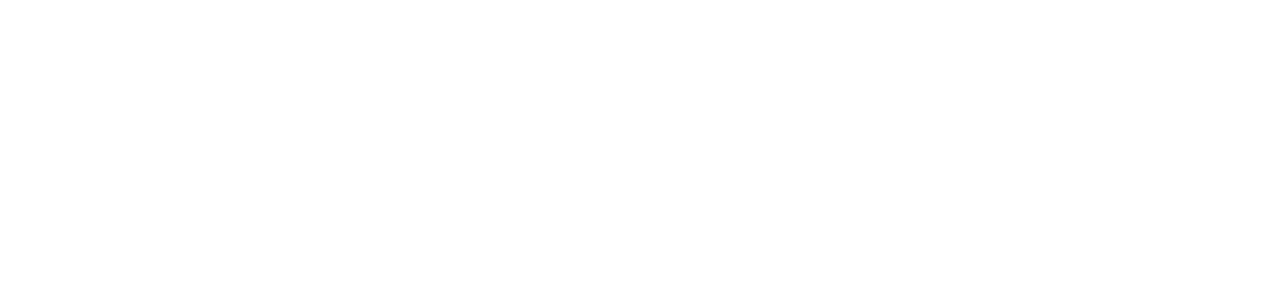
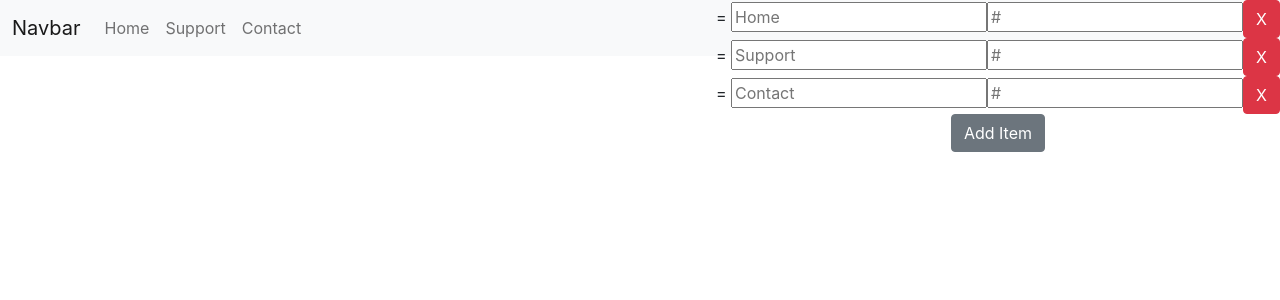
Before and after one commit to Bhannasa/TRINIT_The-Mavericks_DEV01, a React (Create React App) app: page / in a window 1280 px wide. Shown: the top 300 px of the page. Built offline with nearby package versions, Linux system fonts and the light colour scheme; the HTML template or start-up script is replaced by a standard one.

Commit message:
rough navbar

```diff
--- a/src/App.css
+++ b/src/App.css
@@ -36,3 +36,11 @@
     transform: rotate(360deg);
   }
 }
+#component{
+  position: relative;
+}
+#Settings{
+  position: absolute;
+  right: 0;
+  top: 0;
+}
--- a/src/App.js
+++ b/src/App.js
@@ -1,9 +1,10 @@
 import './App.css';
+import Navbar from './components/navbar/Navbar';
 
 function App() {
   return (
     <div className="App">
-
+      <Navbar items={[{name:'Home',link:'#'},{name:'Support',link:'#'},{name:'Contact',link:'#'},]}/>
     </div>
   );
 }
--- /dev/null
+++ b/src/components/Settings.js
@@ -0,0 +1,11 @@
+import React from 'react';
+
+function Settings(props) {
+  return <div id="Settings">
+      {props.additional.map(ad=>{
+          return ad;
+      })}
+  </div>;
+}
+
+export default Settings;
--- /dev/null
+++ b/src/components/navbar/Navbar.js
@@ -0,0 +1,33 @@
+import React, { useEffect, useState } from 'react';
+import Settings from '../Settings';
+import AddRem from './additionals/AddRem';
+
+function Navbar(props) {
+    const [items, setItems] = useState([]);
+    useEffect(()=>{
+        setItems(props.items);
+    },[items])
+    return(
+
+    <nav id="Navbar" className="navbar navbar-expand-lg navbar-light bg-light component">
+        <div className="container-fluid">
+            <a className="navbar-brand" href="#">Navbar</a>
+            <button className="navbar-toggler" type="button" data-bs-toggle="collapse" data-bs-target="#navbarNav" aria-controls="navbarNav" aria-expanded="false" aria-label="Toggle navigation">
+                <span className="navbar-toggler-icon"></span>
+            </button>
+            <div className="collapse navbar-collapse" id="navbarNav">
+                <ul className="navbar-nav">
+                    {items.map(i=>{
+                        return (<li key={i.name} className="nav-item">
+                            <a className="nav-link" href={i.link}>{i.name}</a>
+                        </li>)
+                    })}
+                </ul>
+            </div>
+        </div>
+        <Settings additional={[<AddRem items={items} setItems={setItems}/>]}/>
+    </nav>
+    );
+}
+
+export default Navbar;
--- /dev/null
+++ b/src/components/navbar/additionals/AddRem.js
@@ -0,0 +1,26 @@
+import React from 'react';
+
+function AddRem(props) {
+    const remove = idx =>{
+        const nitems = props.items;
+        nitems.splice(idx,1);
+        props.setItems(nitems);
+    }
+    return (
+    <div id="AddRem">
+            {props.items.map((i,idx)=>{
+                return (
+                    <div className='addRemItem'>
+                        {/* {i.name}: */}
+                        {"= "}
+                        <input type="text" placeholder={i.name} onChange={(e)=>{props.items[idx].name=e.target.value;props.setItems(props.items)}}/>
+                        <input type="text" placeholder={i.link} onChange={(e)=>{props.items[idx].link=e.target.value;props.setItems(props.items)}}/>
+                        <button className='btn btn-danger' onClick={()=>{remove(idx)}}>X</button>
+                    </div>
+                );
+            })}
+        <button className='btn btn-secondary' onClick={()=>{props.items.push({name:'Nav-item',link:'#'});props.setItems(props.items)}}>Add Item</button>
+    </div>);
+}
+
+export default AddRem;
```
Also changed, not shown: src/components/Footer.js (added, +10 -0 lines).
